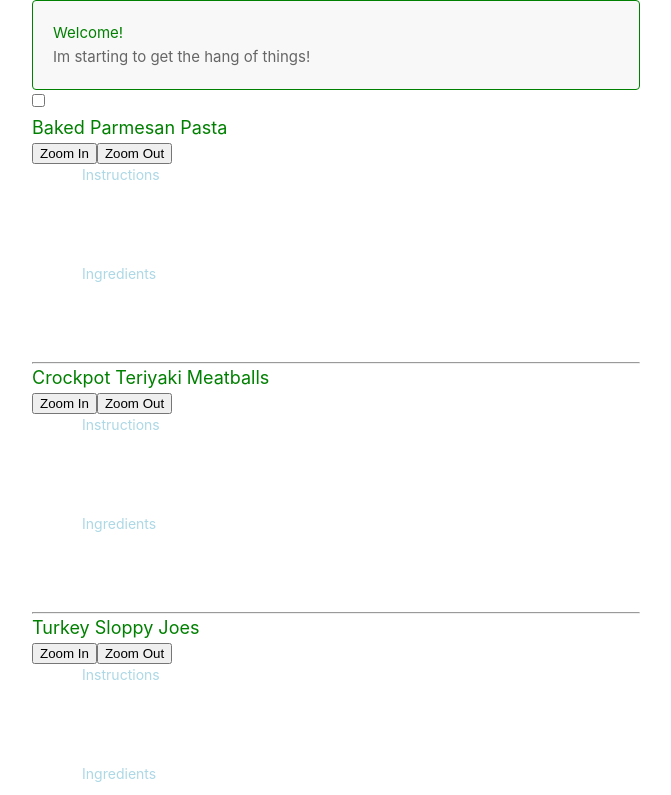
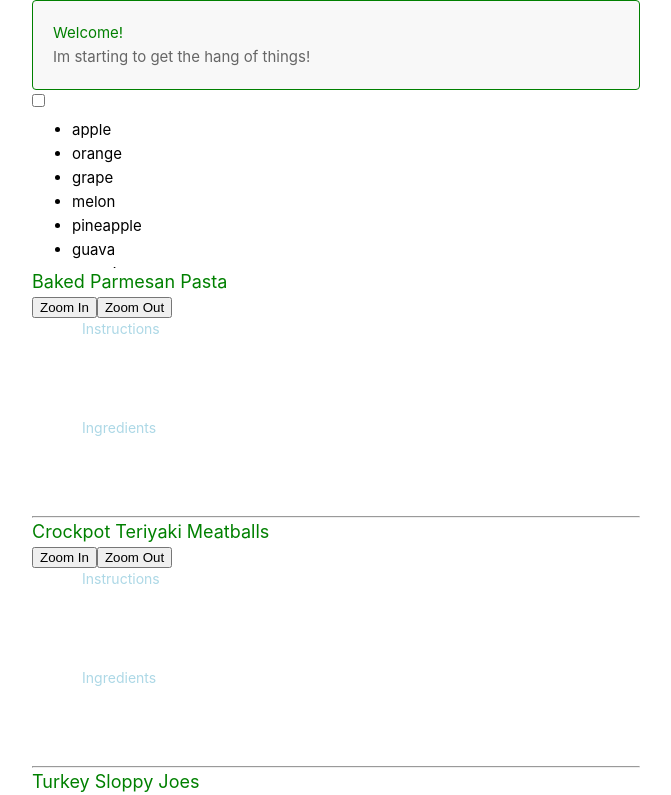
Before and after one commit to DaveAigbe/vue-test-proj, a Vue app: page / in a window 1280 px wide. Shown: the top 795 px of the page, without its empty margins (0-671 px from the left). Built offline with nearby package versions, Linux system fonts and the light colour scheme.

Commit message:
- Added dynamic list

```diff
--- a/src/App.vue
+++ b/src/App.vue
@@ -1,6 +1,7 @@
 <script setup>
 import ButtonElement from './components/ButtonElement.vue';
 import CheckboxElement from './components/CheckboxElement.vue';
+import DynamicList from './components/DynamicList.vue';
 import GreetingBox from './components/GreetingBox.vue';
 import RecipeItem from './components/RecipeItem.vue';
 import { ref } from 'vue';
@@ -83,6 +84,8 @@ instructions: `
 
 ]
 
+const fruits = ['apple', 'orange', 'grape', 'melon', 'pineapple', 'guava', 'tamarind', 'pomegranate', 'lemon']
+
 const recipeFontSize = ref(12)
 const buttonText = ref('')
 const isChecked = ref(false)
@@ -102,6 +105,9 @@ function updateIsChecked(v) {
         Checkbox Active
       </div>
     </div>
+    <div>
+      <DynamicList :list-values="fruits"/>
+    </div>
     <div :style="{fontSize: recipeFontSize + 'px'}">
       <RecipeItem v-for="item in recipes" v-bind="item"  :key="item.id" @enlarge-text="(n) => recipeFontSize += n" @reduce-text="(n) => recipeFontSize -= n"/>
     </div>
--- /dev/null
+++ b/src/components/DynamicList.vue
@@ -0,0 +1,23 @@
+<template>
+    <ul class="list">
+        <li v-for="(val, index) in props.listValues" :key="index">{{val}}</li>
+    </ul>
+</template>
+
+<script setup>
+const props = defineProps({
+    listValues: Array
+})
+
+</script>
+
+<style scoped>
+    .list {
+        max-height: 150px;
+        overflow: auto;
+        background-color: white;
+        color: black;
+        border-radius: 4px;
+        margin-top: 4px;
+    }
+</style>
```
